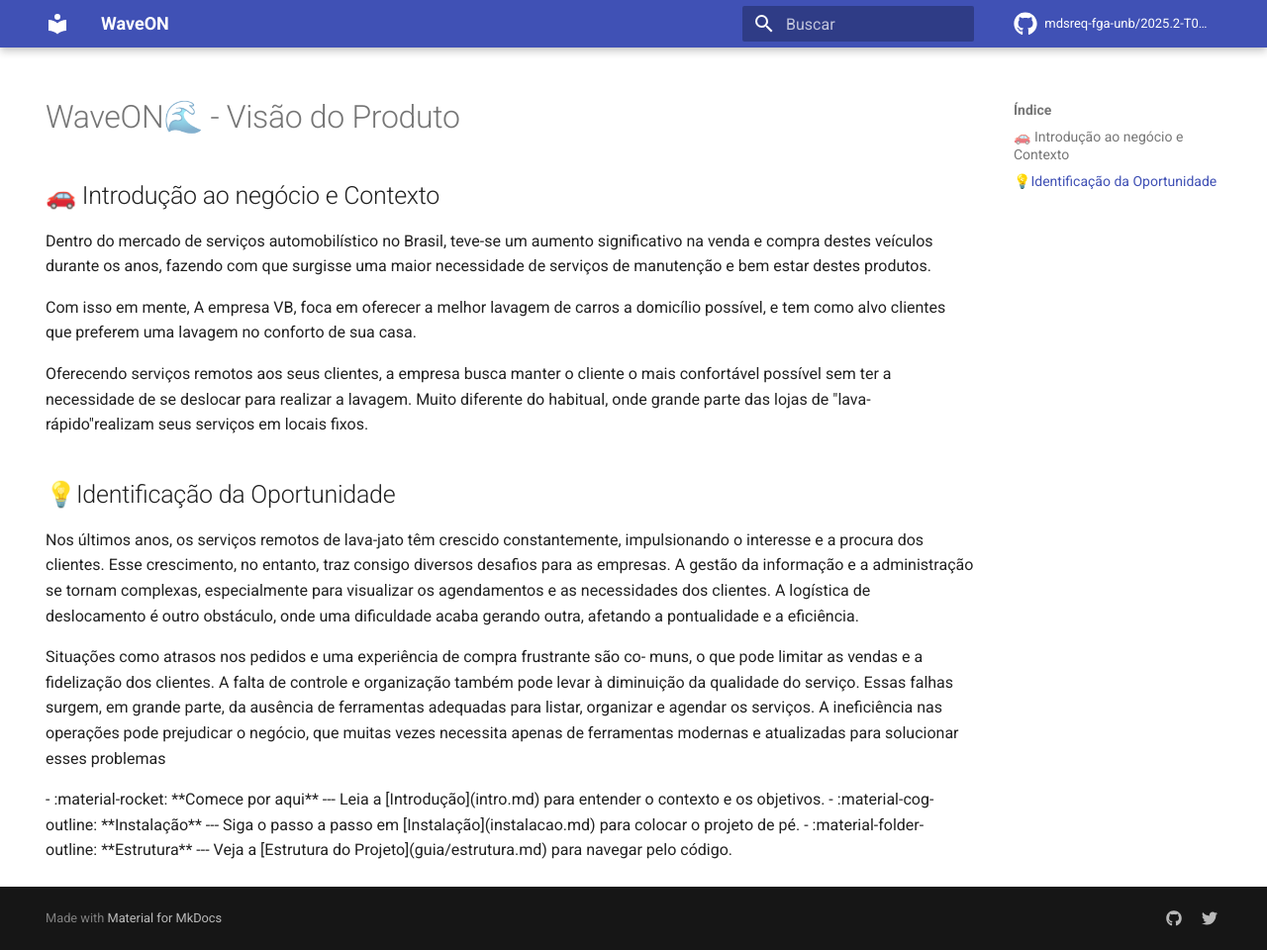
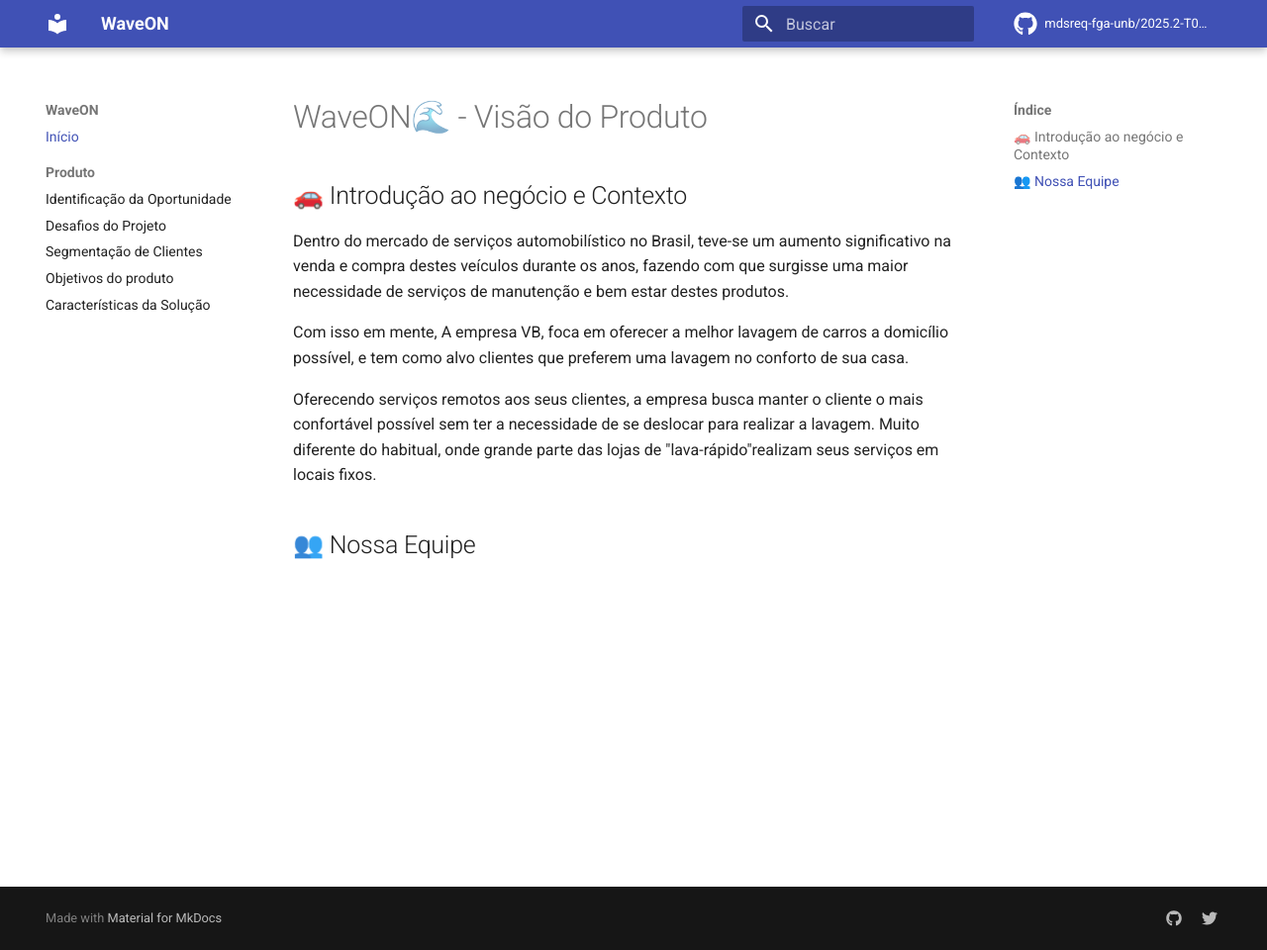
Before and after one commit to mdsreq-fga-unb/2025.2-T01-WaveOn, an MkDocs documentation site: the page built from docs/index.md, in a window 1280 px wide and 960 px high. Shown: the whole window at 99% size. Built offline with MkDocs 1.6.1 and Material for MkDocs 9.7.7, drawn with Linux system fonts in a browser that asks for light colours; comment, search, counter and statistics services are not loaded.

Commit message:
Update GithubPages

```diff
--- a/docs/index.md
+++ b/docs/index.md
@@ -20,35 +18,6 @@ confortável possível sem ter a necessidade de se deslocar para realizar a lava
 diferente do habitual, onde grande parte das lojas de "lava-rápido"realizam seus serviços
 em locais fixos.
 
-## 💡Identificação da Oportunidade
-
-Nos últimos anos, os serviços remotos de lava-jato têm crescido constantemente,  impulsionando o interesse e a procura dos clientes. Esse crescimento, no entanto, traz consigo
-diversos desafios para as empresas. A gestão da informação e a administração se tornam
-complexas, especialmente para visualizar os agendamentos e as necessidades dos clientes.
-A logística de deslocamento é outro obstáculo, onde uma dificuldade acaba gerando outra,
-afetando a pontualidade e a eficiência.
-
-Situações como atrasos nos pedidos e uma experiência de compra frustrante são co-
-muns, o que pode limitar as vendas e a fidelização dos clientes. A falta de controle e
-organização também pode levar à diminuição da qualidade do serviço.
-Essas falhas surgem, em grande parte, da ausência de ferramentas adequadas para
-listar, organizar e agendar os serviços. A ineficiência nas operações pode prejudicar o
-negócio, que muitas vezes necessita apenas de ferramentas modernas e atualizadas para
-solucionar esses problemas
-
+## 👥 Nossa Equipe
 
 <div class="grid cards" markdown>
-
--   :material-rocket: **Comece por aqui**
-    ---
-    Leia a [Introdução](intro.md) para entender o contexto e os objetivos.
-
--   :material-cog-outline: **Instalação**
-    ---
-    Siga o passo a passo em [Instalação](instalacao.md) para colocar o projeto de pé.
-
--   :material-folder-outline: **Estrutura**
-    ---
-    Veja a [Estrutura do Projeto](guia/estrutura.md) para navegar pelo código.
-
-</div>
--- a/mkdocs.yml
+++ b/mkdocs.yml
@@ -7,10 +7,15 @@ edit_uri: edit/main/docs/
 
 nav:
   - Início: index.md
-  - Introdução: intro.md
-  - Instalação: instalacao.md
-  - Guia:
-      - Estrutura do Projeto: guia/estrutura.md
+  - Produto:
+    - Identificação da Oportunidade: identificacao_oportunidade.md
+    - Desafios do Projeto: desafios.md
+    - Segmentação de Clientes: segmentacao_clientes.md
+    - Objetivos do produto: objetivos.md
+    - Características da Solução: caracteristicas_solucao.md
+
+
+
 
 theme:
   name: material
```
Also changed, not shown: other parts of docs/index.md (+0 -2 lines), docs/caracteristicas_solucao.md (added, +28 -0 lines), docs/desafios.md (added, +20 -0 lines), docs/guia/estrutura.md (deleted, +0 -2 lines), docs/identificacao_oportunidade.md (added, +12 -0 lines), docs/instalacao.md (deleted, +0 -2 lines), docs/intro.md (deleted, +0 -2 lines), docs/objetivos.md (added, +13 -0 lines), docs/segmentacao_clientes.md (added, +17 -0 lines), docs/image.png (deleted), 1 other file.
